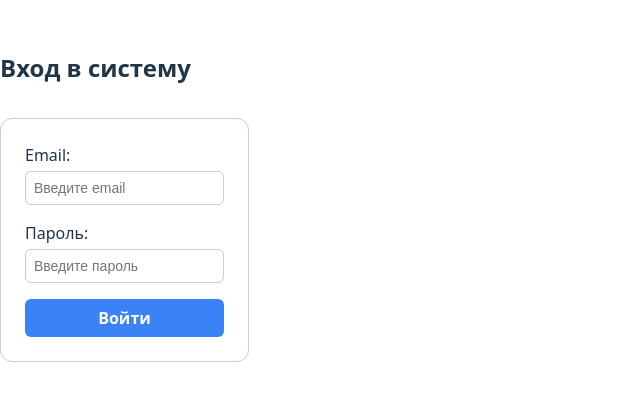
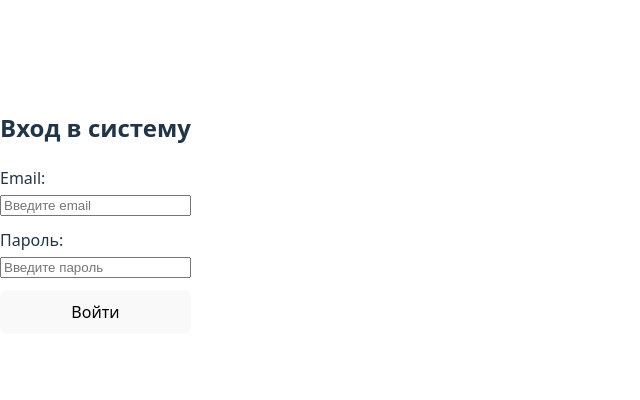
Before and after one commit to Alex-Kuimov/sp-vue-shop, a Vue app: page /login in a window 1280 px wide. Shown: the part 188-588 px from the top of the page, without its empty margins (0-640 px from the left). Built offline with nearby package versions, Linux system fonts and the light colour scheme.

Commit message:
Создал shared/ui компоненты

```diff
--- a/src/entities/user/ui/UserCreateForm.vue
+++ b/src/entities/user/ui/UserCreateForm.vue
@@ -1,5 +1,6 @@
 <script setup lang="ts">
 import { ref } from 'vue';
+import { Input, Button, Label, Form, FormField } from "@/shared/ui";
 import type { UserCreateDTO } from '@/entities/user/model/';
 
 const emit = defineEmits<{
@@ -20,26 +21,26 @@ const handleSubmit = () => {
 </script>
 
 <template>
-    <form @submit.prevent="handleSubmit" class="user-form">
-        <label>
-            Имя:
-            <input v-model="form.name" type="text" required />
-        </label>
+    <Form @submit.prevent="handleSubmit">
+        <FormField>
+            <Label for="name">Имя:</Label>
+            <Input v-model="form.name" id="name" type="text" required />
+        </FormField>
 
-        <label>
-            Email:
-            <input v-model="form.email" type="email" required />
-        </label>
+        <FormField>
+            <Label for="email">Email:</Label>
+            <Input v-model="form.email" id="email" type="email" required />
+        </FormField>
 
-        <label>
-            Пароль:
-            <input v-model="form.password" type="password" required />
-        </label>
+        <FormField>
+            <Label for="password">Пароль:</Label>
+            <Input v-model="form.password" id="password" type="password" required />
+        </FormField>
 
-        <label>
-            Подтверждение пароля:
-            <input v-model="form.password_confirmation" type="password" required />
-        </label>
+        <FormField>
+            <Label for="password_confirmation">Подтверждение пароля:</Label>
+            <Input v-model="form.password_confirmation" id="password_confirmation" type="password" required />
+        </FormField>
 
         <label>
             Роль:
@@ -50,8 +51,8 @@ const handleSubmit = () => {
             </select>
         </label>
 
-        <button type="submit">Создать</button>
-    </form>
+        <Button type="submit">Создать</Button>
+    </Form>
 </template>
 
 <style scoped>
--- a/src/entities/user/ui/UserUpdateForm.vue
+++ b/src/entities/user/ui/UserUpdateForm.vue
@@ -1,60 +1,47 @@
 <script setup lang="ts">
-import { ref, watch } from 'vue'
-import type { UserUpdateDTO } from '@/entities/user/model'
+import { ref, watch } from 'vue';
+import { Input, Button, Label, Form, FormField } from "@/shared/ui";
+import type { UserUpdateDTO } from '@/entities/user/model';
 
-// Пропсы: частично заполненные данные пользователя
 const props = defineProps<{
-    user?: Partial<UserUpdateDTO>
-}>()
+    user: Partial<UserUpdateDTO> | null
+}>();
 
 const emit = defineEmits<{
     (e: 'submit', data: UserUpdateDTO): void
-}>()
+}>();
 
-// Локальное состояние формы
 const form = ref<UserUpdateDTO>({
     name: '',
     email: ''
-})
+});
 
-// Следим за изменением initialData
-watch(
-    () => props.user,
-    (data) => {
-        if (data) {
-            form.value.name = data.name ?? ''
-            form.value.email = data.email ?? ''
-        }
-    },
-    { immediate: true }
-)
+watch(() => props.user, (data) => {
+    if (data) {
+        form.value.name = data.name ?? ''
+        form.value.email = data.email ?? ''
+    }
+}, { immediate: true })
 
 const handleSubmit = () => {
-    emit('submit', form.value)
+    emit('submit', form.value);
 }
 </script>
 
 <template>
-    <form @submit.prevent="handleSubmit" class="user-form">
-        <label>
-            Имя:
-            <input v-model="form.name" type="text" required />
-        </label>
+    <Form @submit.prevent="handleSubmit">
+        <FormField>
+            <Label for="name">Имя:</Label>
+            <Input v-model="form.name" id="name" type="text" required />
+        </FormField>
 
-        <label>
-            Email:
-            <input v-model="form.email" type="email" required />
-        </label>
+        <FormField>
+            <Label for="email">Email:</Label>
+            <Input v-model="form.email" id="email" type="email" required />
+        </FormField>
 
-        <button type="submit">Сохранить</button>
-    </form>
+        <Button type="submit">Сохранить</Button>
+    </Form>
 </template>
 
-<style scoped>
-.user-form {
-    display: flex;
-    flex-direction: column;
-    gap: 12px;
-    max-width: 400px;
-}
-</style>
+<style scoped></style>
--- a/src/features/auth/ui/LoginForm.vue
+++ b/src/features/auth/ui/LoginForm.vue
@@ -1,6 +1,6 @@
 <script setup lang="ts">
 import { ref } from 'vue';
-import { Input, Button } from "@/shared/ui";
+import { Input, Button, Label, Form, FormField } from "@/shared/ui";
 import { useRouter } from 'vue-router';
 import { useAuthStore } from '../model/auth.store';
 import type { LoginForm } from '../model/auth.interface';
@@ -24,78 +24,24 @@ const handleSubmit = async () => {
 </script>
 
 <template>
-    <form @submit.prevent="handleSubmit" class="form">
-        <div class="field">
-            <label for="email">Email:</label>
+    <Form @submit.prevent="handleSubmit">
+        <FormField>
+            <Label for="email">Email:</Label>
             <Input id="email" v-model="form.email" type="email" placeholder="Введите email" required />
-        </div>
+        </FormField>
 
-        <div class="field">
-            <label for="password">Пароль:</label>
+        <FormField>
+            <Label for="password">Пароль:</Label>
             <Input id="password" v-model="form.password" type="password" placeholder="Введите пароль" required />
-        </div>
+        </FormField>
 
         <Button type="submit" :disabled="auth.loading">
             {{ auth.loading ? 'Вход...' : 'Войти' }}
         </Button>
 
         <p v-if="auth.error" class="error">{{ auth.error }}</p>
-    </form>
+    </Form>
 </template>
 
 <style scoped>
-.form {
-    max-width: 320px;
-    margin: 2rem auto;
-    display: flex;
-    flex-direction: column;
-    gap: 1rem;
-    padding: 1.5rem;
-    border: 1px solid #ccc;
-    border-radius: 12px;
-    background: #fff;
-}
-
-.title {
-    text-align: center;
-    margin-bottom: 0.5rem;
-}
-
-.field {
-    display: flex;
-    flex-direction: column;
-    gap: 0.25rem;
-}
-
-input {
-    padding: 0.5rem;
-    border-radius: 6px;
-    border: 1px solid #ccc;
-    font-size: 14px;
-}
-
-button {
-    padding: 0.5rem;
-    border: none;
-    border-radius: 6px;
-    background: #3b82f6;
-    color: white;
-    font-weight: bold;
-    cursor: pointer;
-    transition: background 0.2s;
-}
-
-button:hover:not(:disabled) {
-    background: #2563eb;
-}
-
-button:disabled {
-    background: #9ca3af;
-    cursor: not-allowed;
-}
-
-.error {
-    color: #dc2626;
-    text-align: center;
-}
 </style>
--- a/src/pages/user/ui/UserEditPage.vue
+++ b/src/pages/user/ui/UserEditPage.vue
@@ -8,7 +8,7 @@ import type { UserUpdateDTO } from '@/entities/user/model'
 const route = useRoute()
 const userStore = useUserStore()
 
-const user = ref<Partial<UserUpdateDTO> | undefined>(undefined)
+const user = ref<UserUpdateDTO | null>(null)
 const loading = ref(true)
 const error = ref<string | null>(null)
 
@@ -43,7 +43,7 @@ onMounted(async () => {
 
 <template>
     <section>
-        <h1>Редактировать пользователя</h1>
+        <p>Редактировать пользователя</p>
 
         <p v-if="loading">Загрузка...</p>
         <p v-else-if="error">{{ error }}</p>
--- /dev/null
+++ b/src/shared/ui/Form.vue
@@ -0,0 +1,14 @@
+<script setup lang="ts">
+</script>
+<template>
+    <form class="form">
+        <slot></slot>
+    </form>
+</template>
+<style scoped>
+.form {
+    display: flex;
+    flex-direction: column;
+    gap: 12px;
+}
+</style>
--- /dev/null
+++ b/src/shared/ui/FormField.vue
@@ -0,0 +1,14 @@
+<script setup lang="ts">
+</script>
+<template>
+    <div class="form-field">
+        <slot></slot>
+    </div>
+</template>
+<style scoped>
+.form-field {
+    display: flex;
+    flex-direction: column;
+    gap: 5px;
+}
+</style>
--- /dev/null
+++ b/src/shared/ui/Label.vue
@@ -0,0 +1,8 @@
+<script setup lang="ts">
+</script>
+<template>
+    <label class="label">
+        <slot></slot>
+    </label>
+</template>
+<style scoped></style>
--- a/src/shared/ui/index.ts
+++ b/src/shared/ui/index.ts
@@ -1,2 +1,5 @@
 export { default as Button } from './Button.vue';
 export { default as Input } from './Input.vue';
+export { default as Label } from './Label.vue';
+export { default as Form } from './Form.vue';
+export { default as FormField } from './FormField.vue';
```
